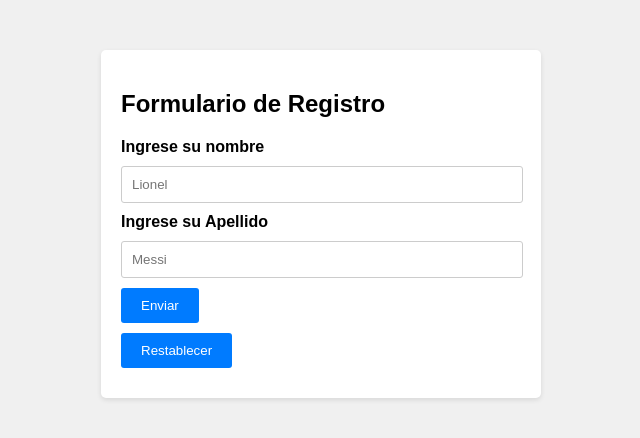
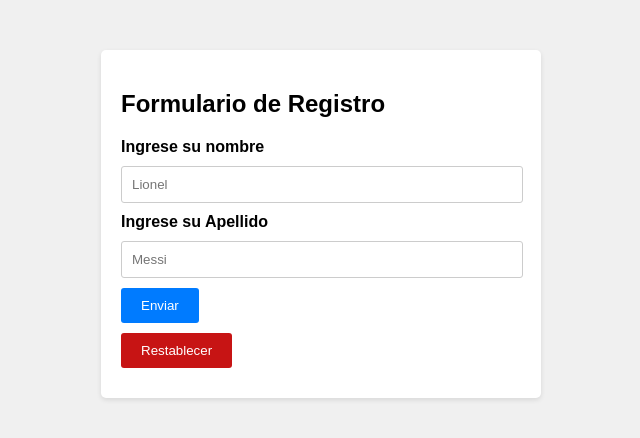
Before and after one commit to vazqueznahuel/Clementina, a React (Create React App) app: page / in a window 1280 px wide. Shown: the top 438 px of the page, without its empty margins (319-959 px from the left). Built offline with nearby package versions, Linux system fonts and the light colour scheme; no server answers; the database is empty.

Commit message:
Agregando estilos al button reset

```diff
--- a/src/App.css
+++ b/src/App.css
@@ -48,3 +48,7 @@ body {
     background-color: #007bff;
     color: #fff;
   }
+
+  .button[type="reset"] {
+    background-color: #c71414;
+  }
```
